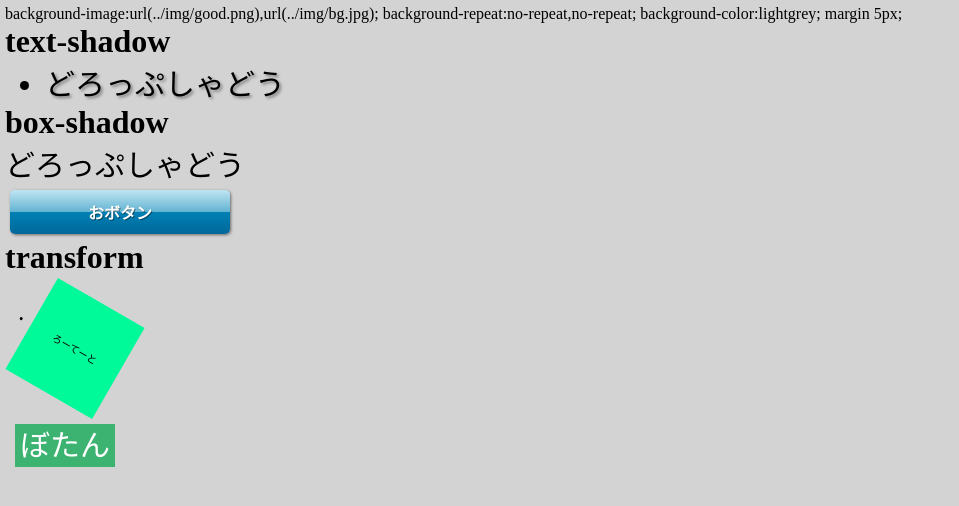
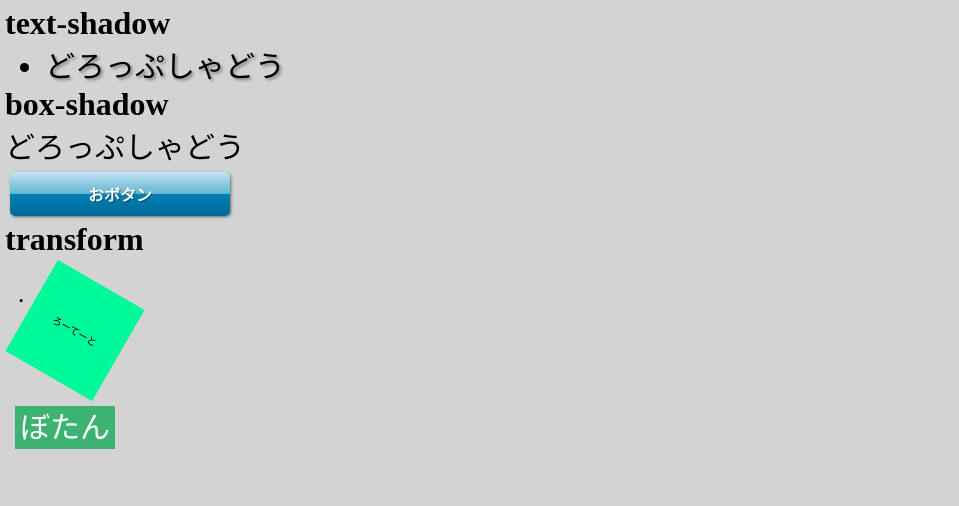
Before and after one commit to shunsuke-moai/2016web1-9, a plain HTML site: page index.html in a window 1280 px wide. Shown: the whole page, without its empty margins (0-959 px from the left). Drawn offline with Linux system fonts and the light colour scheme.

Commit message:
Update index.html

```diff
--- a/index.html
+++ b/index.html
@@ -6,10 +6,6 @@
   </head>
 
   <body>
-    background-image:url(../img/good.png),url(../img/bg.jpg);
-    background-repeat:no-repeat,no-repeat;
-    background-color:lightgrey;
-    margin 5px;
 
     <h1>text-shadow</h1>
     <ul id="text-shadow">
```
